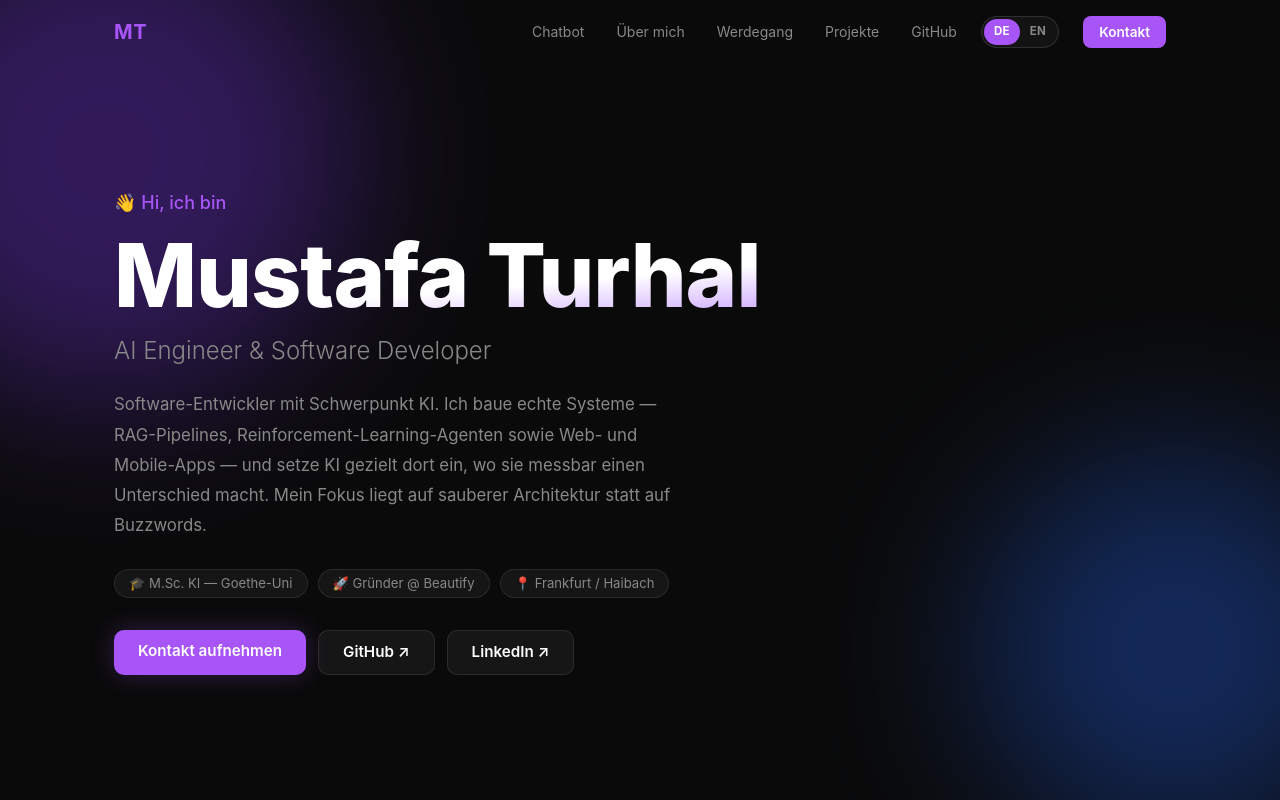
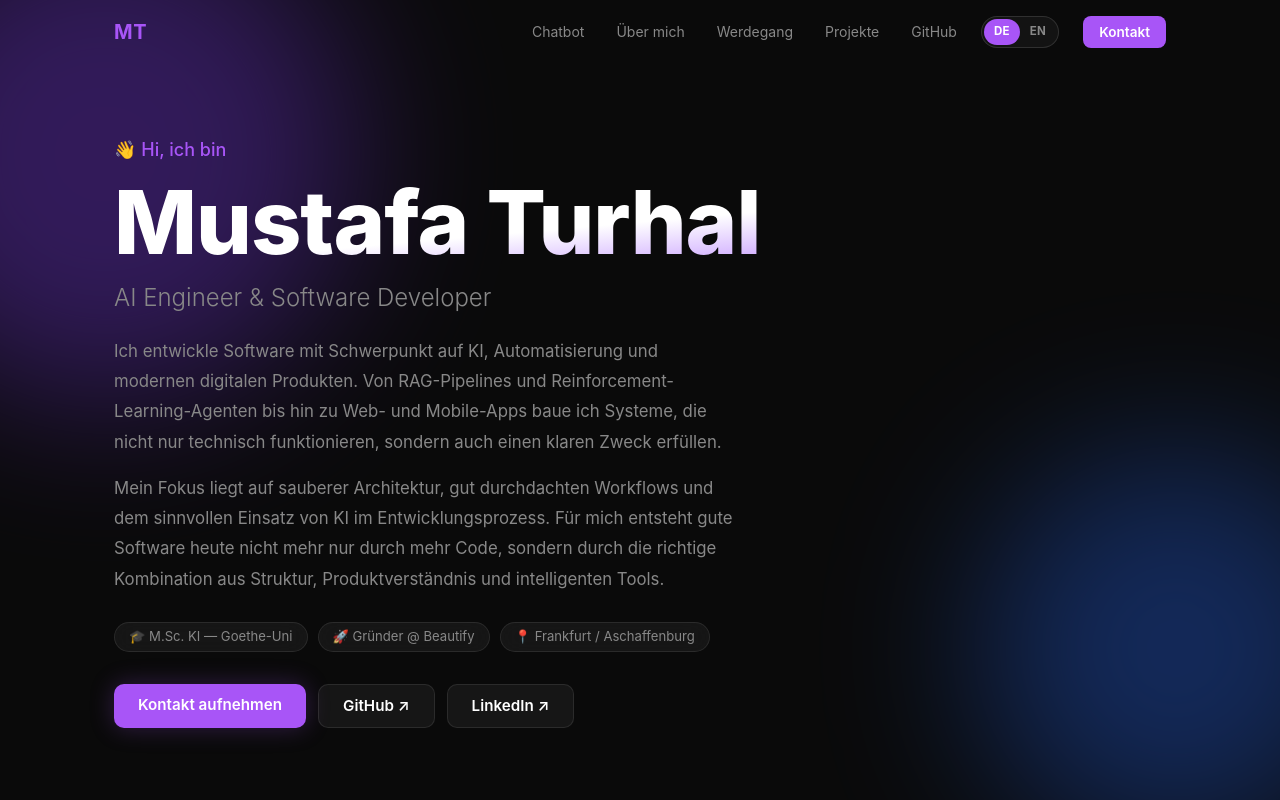
Before and after one commit to mustafatur46/Portfolio, a Next.js app: page / in a window 1280 px wide. Shown: the top 800 px of the page. Built offline with nearby package versions, Linux system fonts and the light colour scheme; no server answers.

Commit message:
Update hero copy (DE/EN) and location to Frankfurt / Aschaffenburg

```diff
--- a/components/Hero.tsx
+++ b/components/Hero.tsx
@@ -28,8 +28,11 @@ export default function Hero() {
           {t.hero.role}
         </p>
 
-        <p className="text-[#888] text-[1.05rem] max-w-[580px] mb-7 leading-[1.8]">
+        <p className="text-[#888] text-[1.05rem] max-w-[620px] mb-4 leading-[1.8]">
           {t.hero.intro}
+        </p>
+        <p className="text-[#888] text-[1.05rem] max-w-[620px] mb-7 leading-[1.8]">
+          {t.hero.intro2}
         </p>
 
         <div className="flex flex-wrap gap-2.5 mb-8">
--- a/data/i18n/de.json
+++ b/data/i18n/de.json
@@ -10,8 +10,9 @@
   "hero": {
     "greeting": "👋 Hi, ich bin",
     "role": "AI Engineer & Software Developer",
-    "intro": "Software-Entwickler mit Schwerpunkt KI. Ich baue echte Systeme — RAG-Pipelines, Reinforcement-Learning-Agenten sowie Web- und Mobile-Apps — und setze KI gezielt dort ein, wo sie messbar einen Unterschied macht. Mein Fokus liegt auf sauberer Architektur statt auf Buzzwords.",
-    "badges": ["🎓 M.Sc. KI — Goethe-Uni", "🚀 Gründer @ Beautify", "📍 Frankfurt / Haibach"],
+    "intro": "Ich entwickle Software mit Schwerpunkt auf KI, Automatisierung und modernen digitalen Produkten. Von RAG-Pipelines und Reinforcement-Learning-Agenten bis hin zu Web- und Mobile-Apps baue ich Systeme, die nicht nur technisch funktionieren, sondern auch einen klaren Zweck erfüllen.",
+    "intro2": "Mein Fokus liegt auf sauberer Architektur, gut durchdachten Workflows und dem sinnvollen Einsatz von KI im Entwicklungsprozess. Für mich entsteht gute Software heute nicht mehr nur durch mehr Code, sondern durch die richtige Kombination aus Struktur, Produktverständnis und intelligenten Tools.",
+    "badges": ["🎓 M.Sc. KI — Goethe-Uni", "🚀 Gründer @ Beautify", "📍 Frankfurt / Aschaffenburg"],
     "contact": "Kontakt aufnehmen"
   },
   "about": {
--- a/data/i18n/en.json
+++ b/data/i18n/en.json
@@ -10,8 +10,9 @@
   "hero": {
     "greeting": "👋 Hi, I'm",
     "role": "AI Engineer & Software Developer",
-    "intro": "Software developer focused on AI. I build real systems — RAG pipelines, reinforcement-learning agents, and web & mobile apps — and apply AI deliberately, where it measurably makes a difference. My focus is clean architecture over buzzwords.",
-    "badges": ["🎓 M.Sc. AI — Goethe University", "🚀 Founder @ Beautify", "📍 Frankfurt / Haibach"],
+    "intro": "I build software with a focus on AI, automation and modern digital products. From RAG pipelines and reinforcement-learning agents to web and mobile apps, I build systems that don't just work technically but also serve a clear purpose.",
+    "intro2": "My focus is on clean architecture, well-thought-out workflows and the meaningful use of AI in the development process. To me, good software today no longer comes from more code alone, but from the right combination of structure, product understanding and intelligent tools.",
+    "badges": ["🎓 M.Sc. AI — Goethe University", "🚀 Founder @ Beautify", "📍 Frankfurt / Aschaffenburg"],
     "contact": "Get in touch"
   },
   "about": {
```
Also changed, not shown: 1 other file (tests, documents, lock files or other folders).
